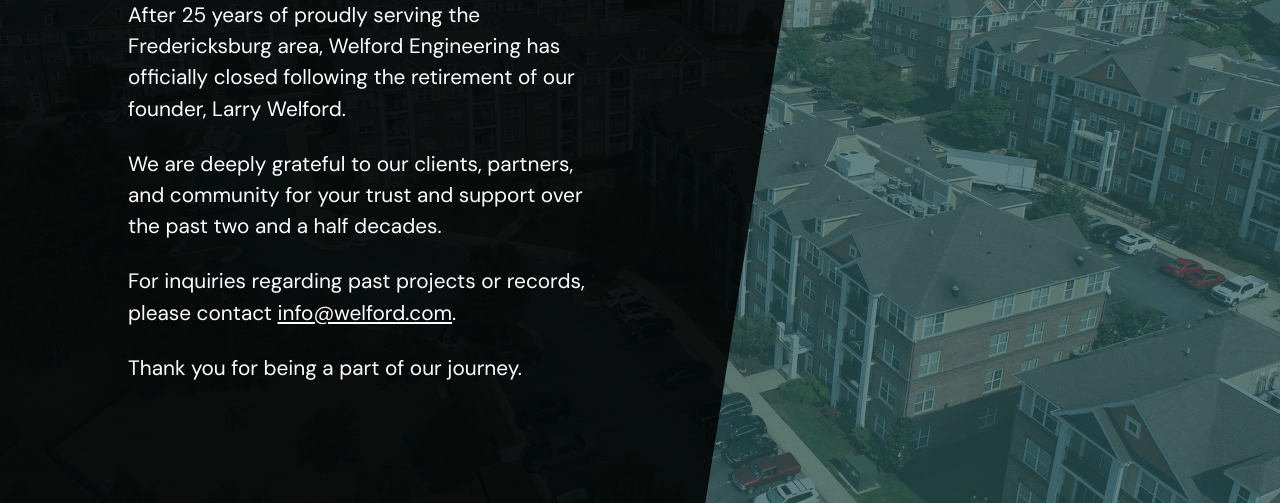
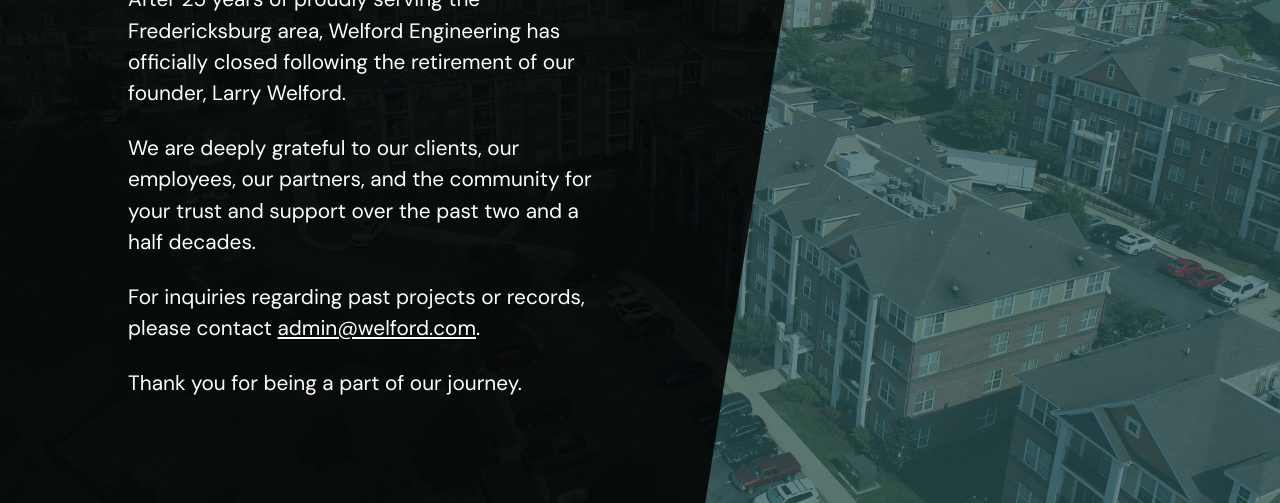
Before and after one commit to meghanhorton/welfordeng, a plain HTML site: page index.html in a window 1280 px wide. Shown: the part 297-800 px from the top of the page. Drawn offline with nearby package versions, Linux system fonts and the light colour scheme.

Commit message:
Text updates

```diff
--- a/index.html
+++ b/index.html
@@ -26,8 +26,8 @@
                 <div class="container-fluid px-4 px-lg-0">
                     <h1 class="h3 fst-italic lh-1 mb-4">Welford Engineering has closed its doors</h1>
                     <p class="mb-4">After 25 years of proudly serving the Fredericksburg area, Welford Engineering has officially closed following the retirement of our founder, Larry Welford.</p>
-                    <p class="mb-4">We are deeply grateful to our clients, partners, and community for your trust and support over the past two and a half decades.</p>
-                    <p class="mb-4">For inquiries regarding past projects or records, please contact <u>info&#64;welford.com</u>.</p>
+                    <p class="mb-4">We are deeply grateful to our clients, our employees, our partners, and the community for your trust and support over the past two and a half decades.</p>
+                    <p class="mb-4">For inquiries regarding past projects or records, please contact <u>admin&#64;welford.com</u>.</p>
                     <p >Thank you for being a part of our journey.</p>
                 </div>
             </div>
```
